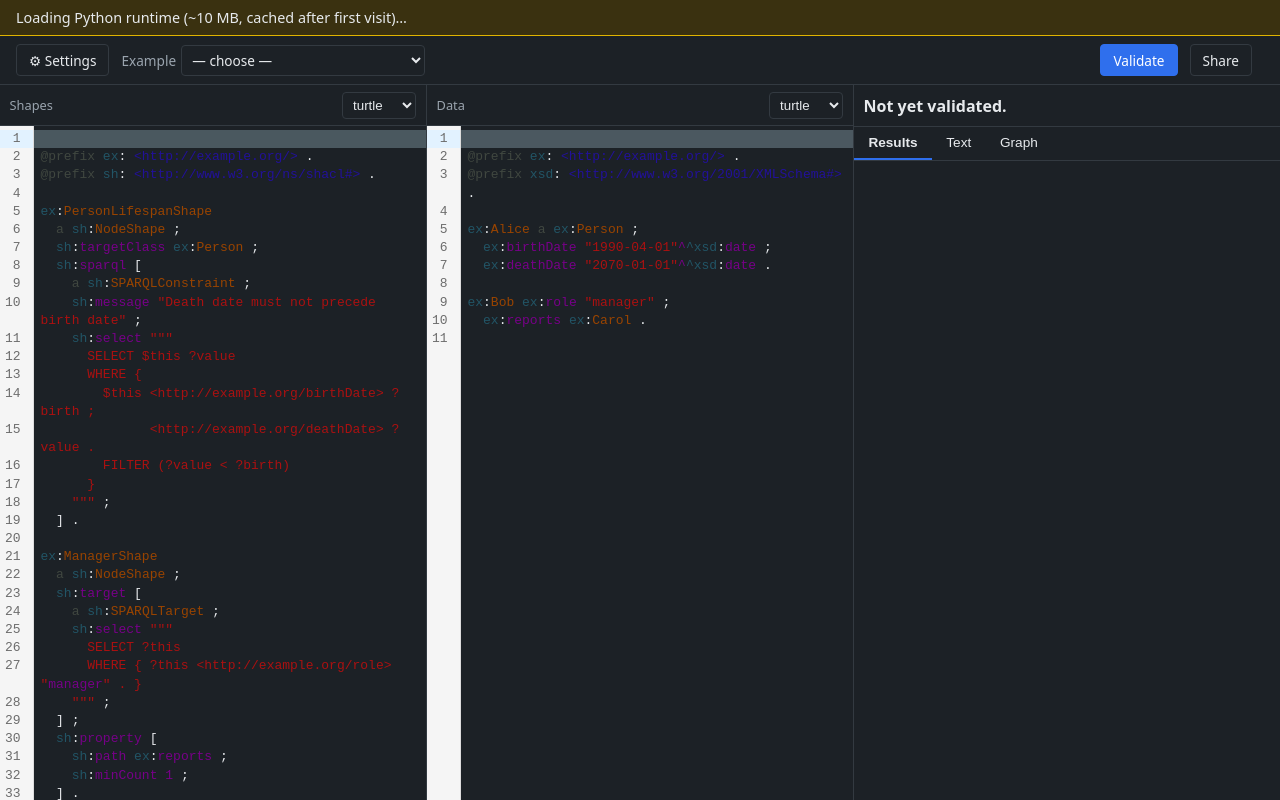
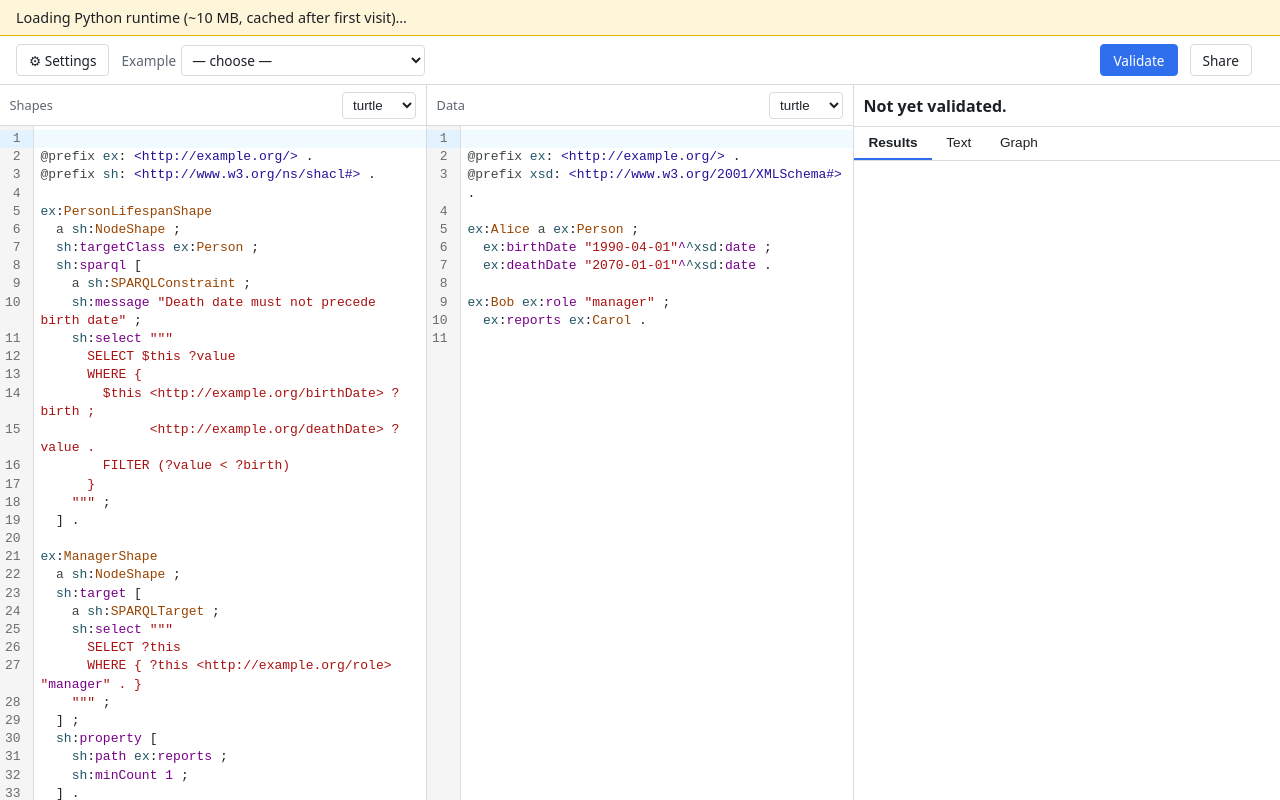
Before and after one commit to abaronbo/shacl-lab, a website built with Vite: page index.html in a window 1280 px wide. Built offline with nearby package versions, Linux system fonts and the dark colour scheme.

Commit message:
Always use the light theme

```diff
--- a/src/style.css
+++ b/src/style.css
@@ -1,5 +1,5 @@
 :root {
-  color-scheme: light dark;
+  color-scheme: light;
   --bg: #f6f7f9;
   --panel-bg: #ffffff;
   --border: #d7dbe0;
@@ -14,19 +14,6 @@
   --banner-bg: #fff6da;
   --banner-border: #e0b400;
   --font-mono: ui-monospace, SFMono-Regular, Menlo, Consolas, monospace;
-}
-
-@media (prefers-color-scheme: dark) {
-  :root {
-    --bg: #14171a;
-    --panel-bg: #1c2126;
-    --border: #333a41;
-    --text: #e7eaed;
-    --muted: #9aa4ae;
-    --ok-bg: #113322;
-    --err-bg: #3a1a18;
-    --banner-bg: #3a3110;
-  }
 }
 
 * {
```
